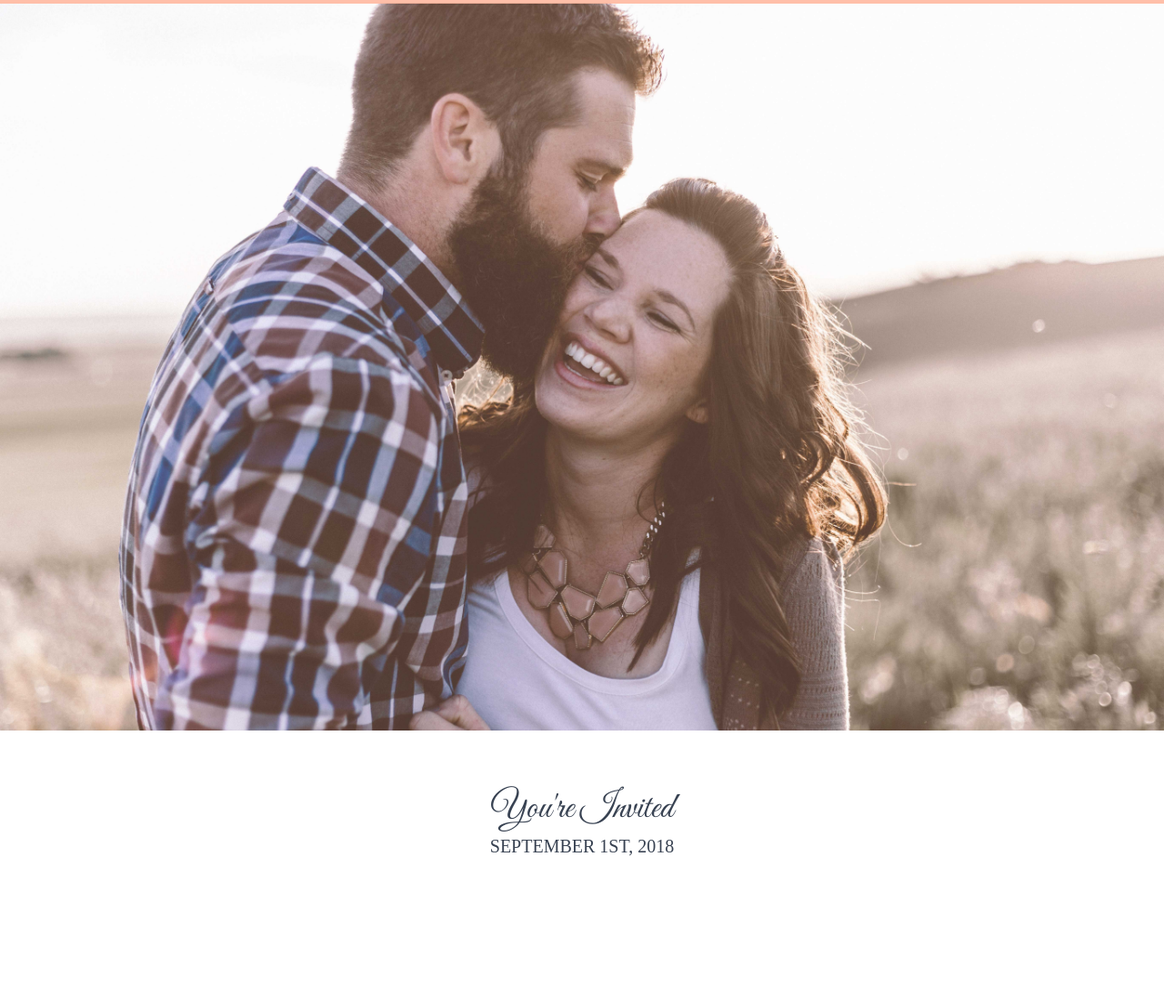
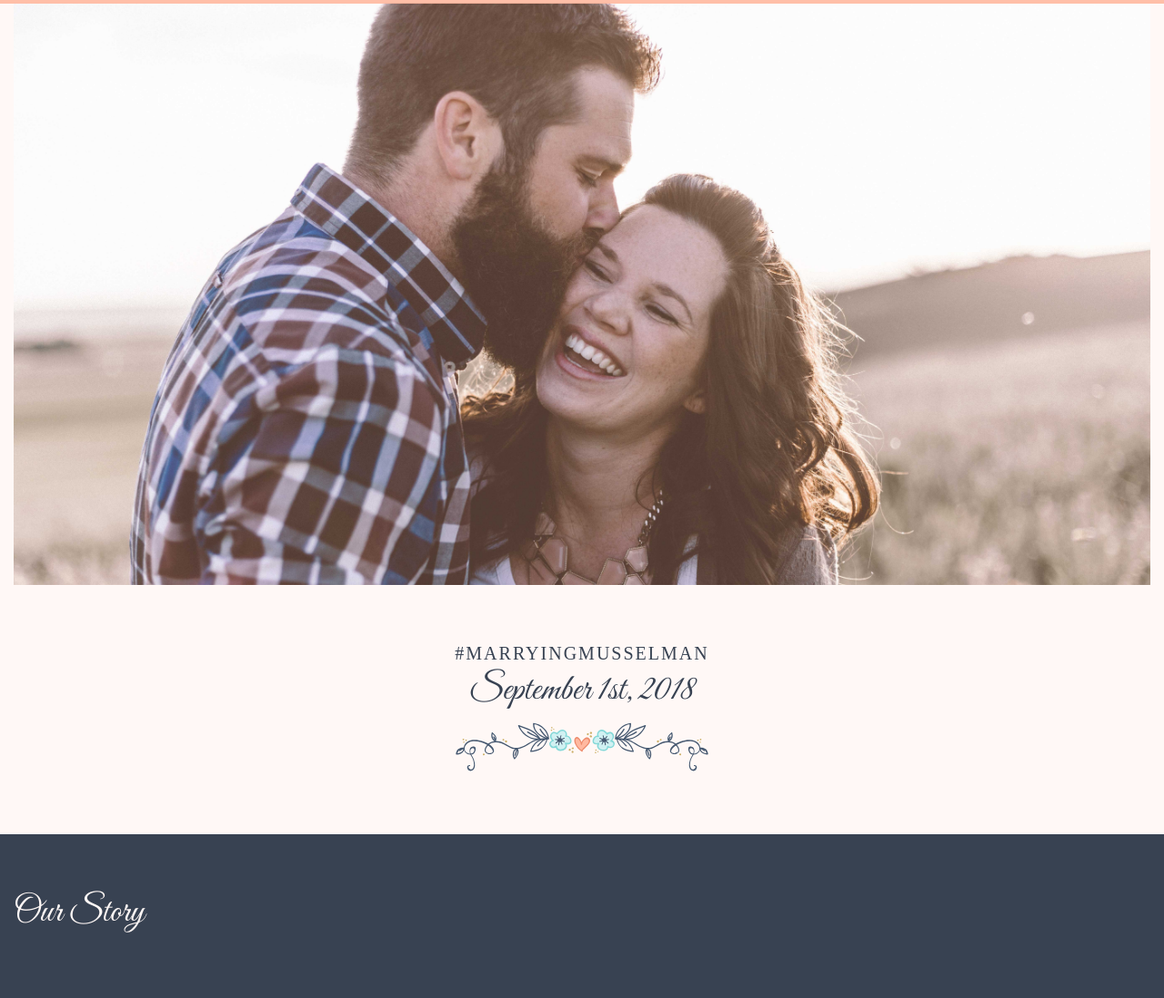
Before and after one commit to abbylarner/powell-musselman, a plain HTML site: page index.html in a window 1280 px wide. Shown: the part 119-1216 px from the top of the page at 91% size. Before the commit the page ends 1132 px from the top, so only its background shows below. Drawn offline with nearby package versions, Linux system fonts and the light colour scheme; a web font is replaced by a local one.

Commit message:
infrastructure

```diff
--- a/index.html
+++ b/index.html
@@ -1,6 +1,6 @@
-
 <!DOCTYPE html>
 <html lang="en">
+
 <head>
     <meta charset="utf-8">
     <meta name="viewport" content="width=device-width, initial-scale=1, shrink-to-fit=no">
@@ -21,7 +21,9 @@
 
 
     <nav class="navbar navbar-expand-lg fixed-top navbar-bg">
-      <div class="logo"><h1>Kaitlyn &amp; Andrew</h1></div>
+        <div class="logo">
+            <h1>Kaitlyn &amp; Andrew</h1>
+        </div>
         <!-- <a class="navbar-brand" href="#">Navbar</a> -->
         <button class="navbar-toggler" type="button" data-toggle="collapse" data-target="#navbarsExampleDefault" aria-controls="navbarsExampleDefault" aria-expanded="false" aria-label="Toggle navigation">
         <h2>Menu</h2>
@@ -69,21 +71,84 @@
         </div>
     </nav>
 
-    <div class="container-fluid hero-container">
+    <div class="container-fluid">
+        <div class="row">
+            <div class="col-lg-12">
+                <div class="hero-container">
+<!--
+                    <div class="text-position">
+                        <h1>#MarryingMusselman</h1>
+                        <h2>September 1st, 2018</h2>
+                    </div>
+-->
 
-    </div><!-- /.container -->
+                </div>
+            </div>
+        </div>
+    </div>
+    <!-- /.container -->
+<!--
     <section>
+        <div class="container">
+            <div class="row">
+                <div class="col-lg-12">
+                    <div class="about">
+                        <h1>Our Story</h1>
+                        <img src="images/flourish.svg" class="separator" />
+                    </div>
+                </div>
+            </div>
+            <div class="row">
+                <div class="col-md-8">
+                    <ul class="nav nav-tabs">
+                        <li class="nav-item">
+                            <a class="nav-link active" href="#">First Meeting</a>
+                        </li>
+                        <li class="nav-item">
+                            <a class="nav-link" href="#">First Date</a>
+                        </li>
+                        <li class="nav-item">
+                            <a class="nav-link" href="#">Adventures</a>
+                        </li>
+                        <li class="nav-item">
+                            <a class="nav-link" href="#">The Proposal</a>
+                        </li>
+                    </ul>
+                </div>
+                <div class="col-md-4"></div>
+            </div>
+
+        </div>
+    </section>
+-->
+     <section >
         <div class="container-fluid">
     <div class="row">
                 <div class="col-lg-12">
                     <div class="about">
-      <h1>You're Invited</h1>
-      <h2>September 1st, 2018</h2>
+                        <h2>#MarryingMusselman</h2>
+                        <h1>September 1st, 2018</h1>
+                        <img src="images/flourish.svg" class="separator" />
+                    </div>
+                </div>
+            </div>
+         </div>
+    </section>
+    <section class="story">
+
+        <div class="container-fluid">
+
+            <div class="row">
+                <div class="col-lg-12">
+                    <div class="text-position">
+                        <h1>Our Story</h1>
                     </div>
                 </div>
             </div>
 
-    </div><!-- /.container -->
+
+        </div>
+        <!-- /.container -->
     </section>
 
 
@@ -91,7 +156,11 @@
     ================================================== -->
     <!-- Placed at the end of the document so the pages load faster -->
     <script src="https://code.jquery.com/jquery-3.2.1.slim.min.js" integrity="sha384-KJ3o2DKtIkvYIK3UENzmM7KCkRr/rE9/Qpg6aAZGJwFDMVNA/GpGFF93hXpG5KkN" crossorigin="anonymous"></script>
-    <script>window.jQuery || document.write('<script src="../../../../assets/js/vendor/jquery.min.js"><\/script>')</script>
+    <script>
+        window.jQuery || document.write('<script src="../../../../assets/js/vendor/jquery.min.js"><\/script>')
+
+    </script>
     <script src="js/bootstrap.min.js"></script>
 </body>
+
 </html>
--- a/scss/main.scss
+++ b/scss/main.scss
@@ -2,13 +2,14 @@
 @import url('https://fonts.googleapis.com/css?family=Dancing+Script');
 @import url('https://fonts.googleapis.com/css?family=Playfair+Display');
 @import url('https://fonts.googleapis.com/css?family=Great+Vibes');
-
-
 //Colors
 $font-color: #384252;
-
+$primary-color: #ffb9a0;
+$secondary-color: #d1f1f2;
+$light-color: #fff8f6;
 body {
     font-family: 'Scheherazade', serif;
+    background: $light-color;
 }
 
 section {
@@ -26,24 +27,23 @@ h2 {
     text-transform: uppercase;
     font-size: 20px;
     color: $font-color;
+    letter-spacing: 2px;
 }
 
 .navbar-expand-md .navbar-nav {
     width: 100%;
     justify-content: center;
-
     li {
         display: inline-block;
     }
 }
+
 .navbar-bg {
-	background-color: #ffb9a0;
+    background-color: $primary-color;
     opacity: .9;
     padding: 1.25rem 1.25rem 0.75rem 1.25rem;
     text-align: center;
     flex-flow: row wrap;
-
-
     a {
         color: $font-color;
         text-transform: uppercase;
@@ -51,7 +51,6 @@ h2 {
         letter-spacing: 2px;
         font-weight: bold;
         position: relative;
-
         @media (min-width: 992px) {
             &::before {
                 content: "";
@@ -68,8 +67,6 @@ h2 {
                 -webkit-transition: all 0.3s ease-in-out 0s;
                 transition: all 0.3s ease-in-out 0s;
             }
-
-
             &:hover::before {
                 visibility: visible;
                 -webkit-transform: scaleX(1);
@@ -77,21 +74,18 @@ h2 {
             }
         }
     }
-
 }
 
 .navbar-expand-lg .navbar-collapse {
     flex-flow: row wrap;
     margin-top: 0.5rem;
-
-    @media (min-width: 992px){
+    @media (min-width: 992px) {
         margin-top: 0;
     }
     ul {
         width: 100%;
         justify-content: center;
     }
-
     .nav-link {
         padding-left: 1rem;
         padding-right: 1rem;
@@ -103,13 +97,11 @@ h2 {
     margin: 0.25rem auto 0 auto;
     border: 1px solid $font-color;
     border-radius: 0;
-
     h2 {
         margin-bottom: 0;
         margin-top: 2px;
     }
 }
-
 
 .bullet {
     color: $font-color;
@@ -118,7 +110,7 @@ h2 {
     display: none;
     margin-top: 8px;
     font-size: 15px;
-	@media (min-width: 992px){
+    @media (min-width: 992px) {
         display: inline-block;
     }
 }
@@ -130,7 +122,7 @@ h2 {
 }
 
 .logo {
-	align-self:stretch;
+    align-self: stretch;
     flex: 1 100%;
 }
 
@@ -138,15 +130,91 @@ h2 {
     text-align: center;
     background: url('../images/hero4.jpg') 0 0 no-repeat;
     background-size: cover;
+    background-position: top;
     height: 30rem;
     margin-top: 7.6rem;
-
-	@media (min-width: 992px){
-		  height: 50rem;
+    @media (min-width: 992px) {
+        height: 40rem;
     }
-
 }
 
 .about {
     text-align: center;
+    width: 40%;
+    margin: 0 auto;
 }
+
+.story {
+    background: url('../images/background.png');
+}
+
+.separator {
+    width: 18rem;
+}
+
+.corner {
+    width: 25%;
+    -ms-transform: rotate(90deg); /* IE 9 */
+    -webkit-transform: rotate(90deg); /* Chrome, Safari, Opera */
+    transform: rotate(90deg);
+}
+
+.hero-container {
+    display: flex;
+    align-items: center;
+    justify-content: center;
+
+}
+.text-position {
+        width: 40%;
+        h1,
+        h2 {
+            color: $light-color;
+        }
+    }
+
+.story {
+    background: $font-color;
+}
+
+//.nav-tabs {
+//    border-bottom: 0;
+//    .nav-item {
+//        width: 25%;
+//        text-align: center;
+//        &:last-child {
+//            a{
+//                border-right: 1px solid darken($font-color, 5%);
+//            }
+//        }
+//    }
+//    a.nav-link {
+//        padding: 1.1rem 1rem 0.9rem 1rem ;
+//        background: $font-color;
+//        border-radius: 0;
+//        text-transform: uppercase;
+//        color: $light-color;
+//        border-color: darken($font-color, 5%);
+//        letter-spacing: 2px;
+//        border-right: 0;
+//
+//
+//
+//        &.active {
+//            border-radius: 0;
+//            font-size: 15px;
+//            border-color: darken($font-color, 5%);
+//            line-height: 1.6;
+//            background: darken($font-color, 5%);
+//            color: $light-color;
+//        }
+//
+//        &.active:hover {
+//            border-color: darken($font-color, 5%);
+//        }
+//
+//        &:hover {
+//            border-color: darken($font-color, 5%);
+//        }
+//    }
+//}
```
Also changed, not shown: images/background.png (added), images/corner.svg (added), images/flourish.png (added), images/flourish.svg (added), scss/main.css, 2 other files. Lines whose indentation alone changed are shown as unchanged.
